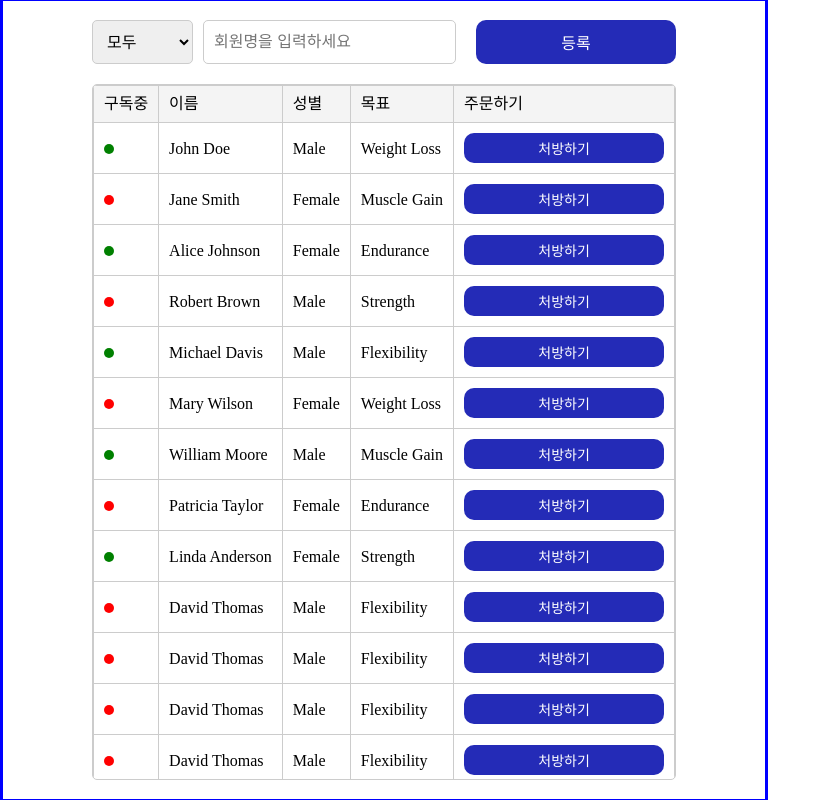
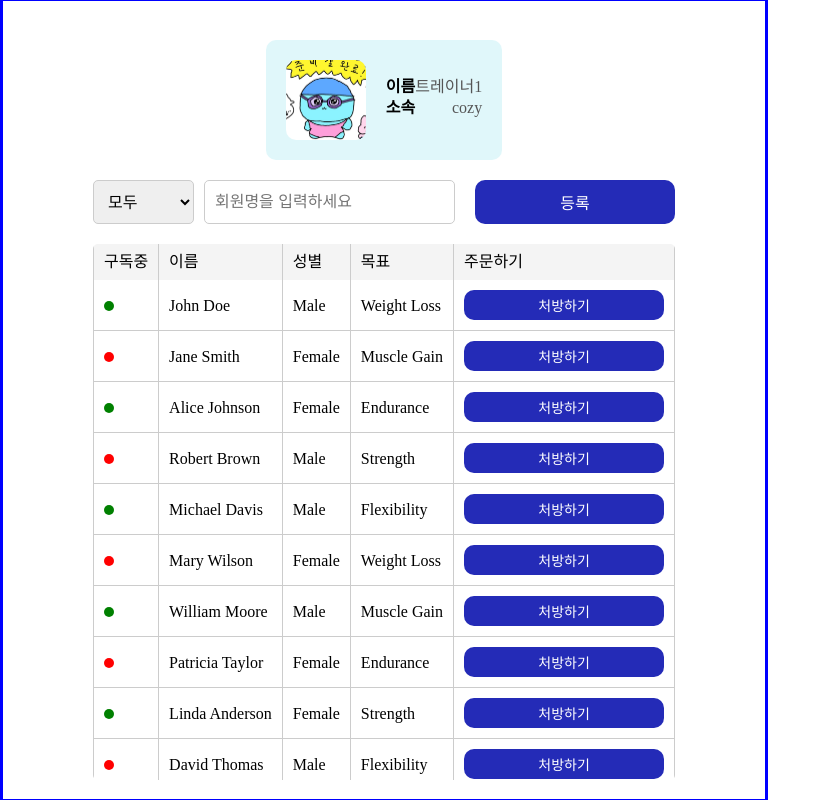
Before and after one commit to edenLeSIK/trainersmeal, a React (Vite) app: page / in a window 1280 px wide. Shown: the whole page, without its empty margins (0-828 px from the left). Built offline with nearby package versions, Linux system fonts and the light colour scheme.

Commit message:
add profile & fix list structure

```diff
--- /dev/null
+++ b/src/components/auth/UserCard.tsx
@@ -0,0 +1,74 @@
+import styled from "styled-components";
+
+interface User {
+  name: string;
+  photo: string;
+  gym: string;
+}
+
+const UserCard: React.FC<{ user: User }> = ({ user }) => {
+  return (
+    <Container>
+      <div className="card">
+        <img src={user.photo} alt={`${user.name}'s profile`} />
+        <div className="card-details">
+          <div className="info-row">
+            <span className="info-label">이름</span>
+            <span className="info-value">{user.name}</span>
+          </div>
+          <div className="info-row">
+            <span className="info-label">소속</span>
+            <span className="info-value">{user.gym}</span>
+          </div>
+        </div>
+      </div>
+    </Container>
+  );
+};
+
+export default UserCard;
+
+const Container = styled.div`
+  display: flex;
+  flex-direction: column;
+  align-items: center;
+  padding: 20px;
+
+  .card {
+    background-color: #e0f7fa;
+    padding: 20px;
+    border-radius: 10px;
+    display: flex;
+    align-items: center;
+    max-width: 400px;
+
+    img {
+      border-radius: 10px;
+      width: 80px;
+      height: 80px;
+      object-fit: cover;
+      margin-right: 20px;
+    }
+
+    .card-details {
+      h2 {
+        font-size: 20px;
+        margin-bottom: 10px;
+      }
+
+      .info-row {
+        display: flex;
+        justify-content: space-between;
+        margin-bottom: 5px;
+
+        .info-label {
+          font-weight: bold;
+        }
+
+        .info-value {
+          color: #555;
+        }
+      }
+    }
+  }
+`;
--- a/src/constants/member.ts
+++ b/src/constants/member.ts
@@ -77,88 +77,4 @@ export const membersData: MemberProps[] = [
     goal: "Flexibility",
     status: "Inactive",
   },
-  {
-    id: "10",
-    name: "David Thomas",
-    gender: "Male",
-    goal: "Flexibility",
-    status: "Inactive",
-  },
-  {
-    id: "10",
-    name: "David Thomas",
-    gender: "Male",
-    goal: "Flexibility",
-    status: "Inactive",
-  },
-  {
-    id: "10",
-    name: "David Thomas",
-    gender: "Male",
-    goal: "Flexibility",
-    status: "Inactive",
-  },
-  {
-    id: "10",
-    name: "David Thomas",
-    gender: "Male",
-    goal: "Flexibility",
-    status: "Inactive",
-  },
-  {
-    id: "10",
-    name: "David Thomas",
-    gender: "Male",
-    goal: "Flexibility",
-    status: "Inactive",
-  },
-  {
-    id: "10",
-    name: "David Thomas",
-    gender: "Male",
-    goal: "Flexibility",
-    status: "Inactive",
-  },
-  {
-    id: "10",
-    name: "David Thomas",
-    gender: "Male",
-    goal: "Flexibility",
-    status: "Inactive",
-  },
-  {
-    id: "10",
-    name: "David Thomas",
-    gender: "Male",
-    goal: "Flexibility",
-    status: "Inactive",
-  },
-  {
-    id: "10",
-    name: "David Thomas",
-    gender: "Male",
-    goal: "Flexibility",
-    status: "Inactive",
-  },
-  {
-    id: "10",
-    name: "David Thomas",
-    gender: "Male",
-    goal: "Flexibility",
-    status: "Inactive",
-  },
-  {
-    id: "10",
-    name: "David Thomas",
-    gender: "Male",
-    goal: "Flexibility",
-    status: "Inactive",
-  },
-  {
-    id: "10",
-    name: "David Thomas",
-    gender: "Male",
-    goal: "Flexibility",
-    status: "Inactive",
-  },
 ];
--- a/src/pages/Member.tsx
+++ b/src/pages/Member.tsx
@@ -1,9 +1,17 @@
 import { useState, ChangeEvent } from "react";
 import { useNavigate } from "react-router-dom";
+import UserCard from "../components/auth/UserCard";
 import InputComponent from "../components/ui/InputComponent";
 import Button from "../components/ui/Button";
 import styled from "styled-components";
 import { membersData } from "../constants/member";
+import profile from "../assets/auth/profile.jpg";
+
+const trainer = {
+  name: "트레이너1",
+  photo: profile,
+  gym: "cozy",
+};
 
 const Member: React.FC = () => {
   const [filterStatus, setFilterStatus] = useState<string>("");
@@ -55,6 +63,7 @@ const Member: React.FC = () => {
 
   return (
     <Container>
+      <UserCard user={trainer} />
       <div className="filter-search-bar">
         <select value={filterStatus} onChange={handleFilterChange}>
           <option value="">모두</option>
@@ -149,7 +158,6 @@ const Container = styled.div`
   .table-container {
     flex: 1;
     overflow-y: auto;
-    border: 1px solid #ccc;
     border-radius: 5px;
   }
 
@@ -160,8 +168,9 @@ const Container = styled.div`
     th,
     td {
       padding: 10px;
-      border: 1px solid #ccc;
       text-align: left;
+      border-left: 1px solid #ccc;
+      border-right: 1px solid #ccc;
     }
 
     th {
@@ -173,6 +182,7 @@ const Container = styled.div`
 
     tbody tr {
       cursor: pointer;
+      border-bottom: 1px solid #ccc;
 
       &:hover {
         background-color: #f1f1f1;
```
Also changed, not shown: src/assets/auth/profile.jpg (added).
